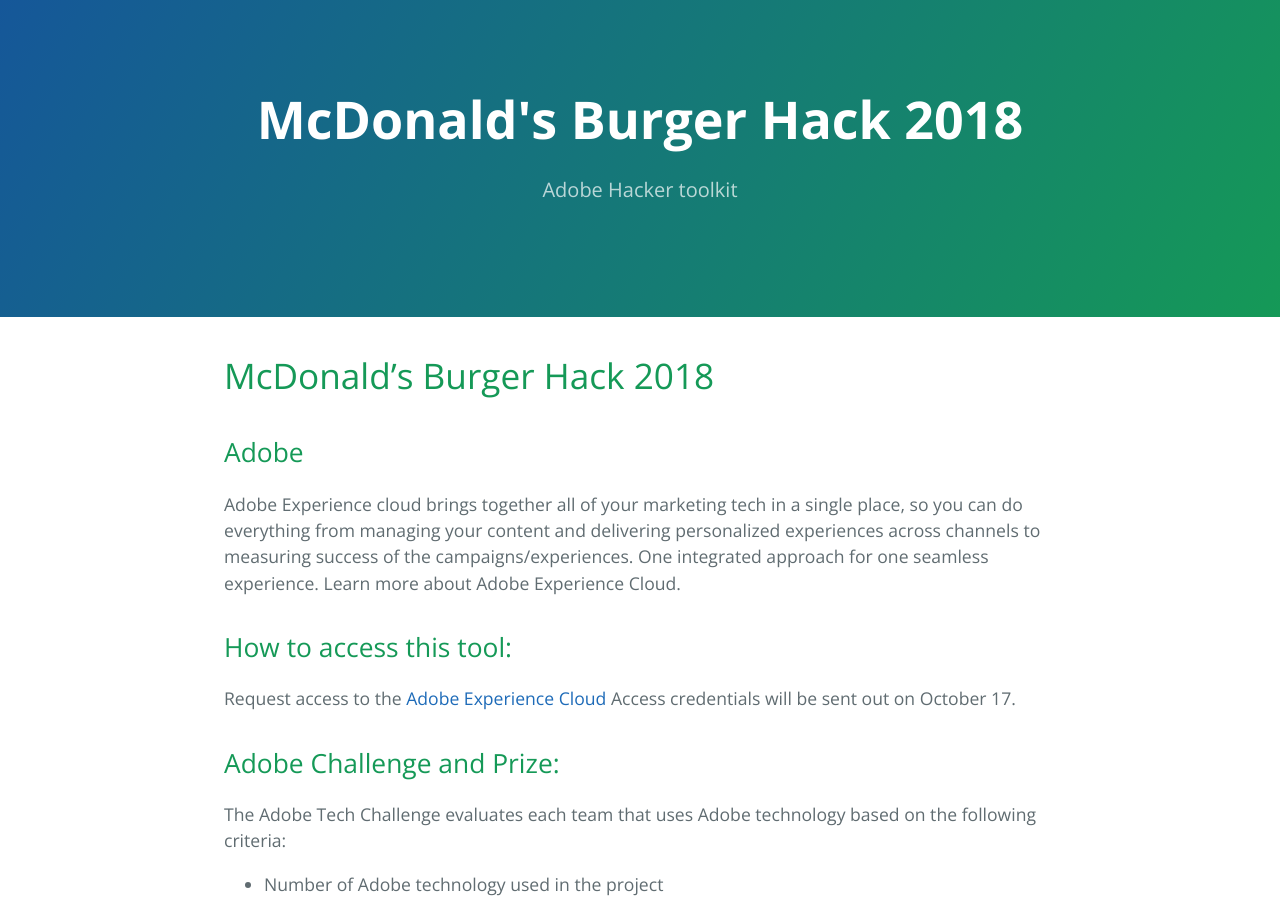
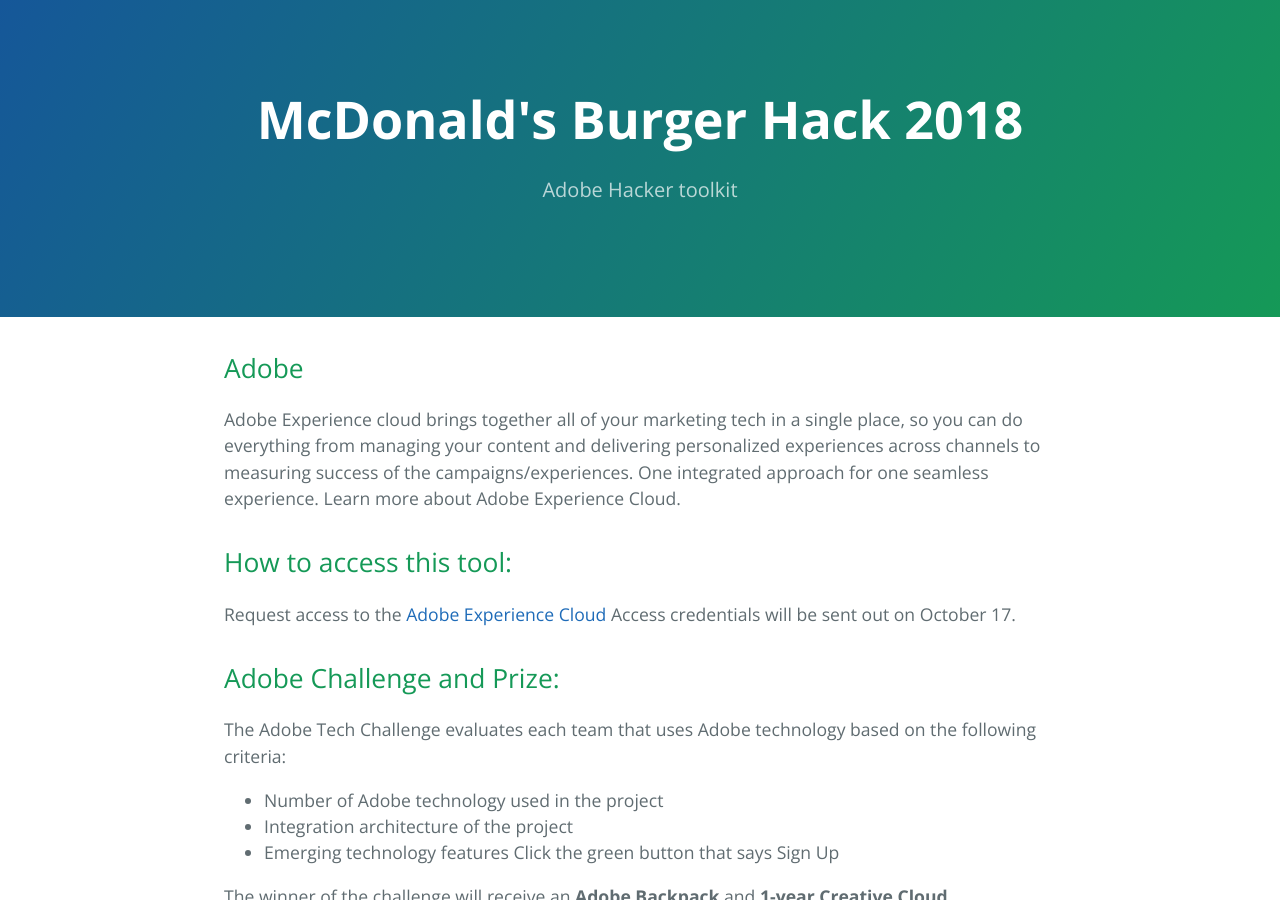
Before and after one commit to hirenoble/Burger.Hack, a Jekyll site: the page built from docs/index.md, in a window 1280 px wide and 900 px high. Built offline with Jekyll 4.4.1, drawn with Linux system fonts in a browser that asks for light colours; our own code applies the rules of GitHub Pages for plain Markdown files.

Commit message:
Update index.md

```diff
--- a/docs/index.md
+++ b/docs/index.md
@@ -1,8 +1,6 @@
 ---
 layout: default
 ---
-# McDonald's Burger Hack 2018
-
 ## Adobe
 Adobe Experience cloud brings together all of your marketing tech in a single place, so you can do everything from managing your content and delivering personalized experiences across channels to measuring success of the campaigns/experiences. One integrated approach for one seamless experience. Learn more about Adobe Experience Cloud.
 
```
